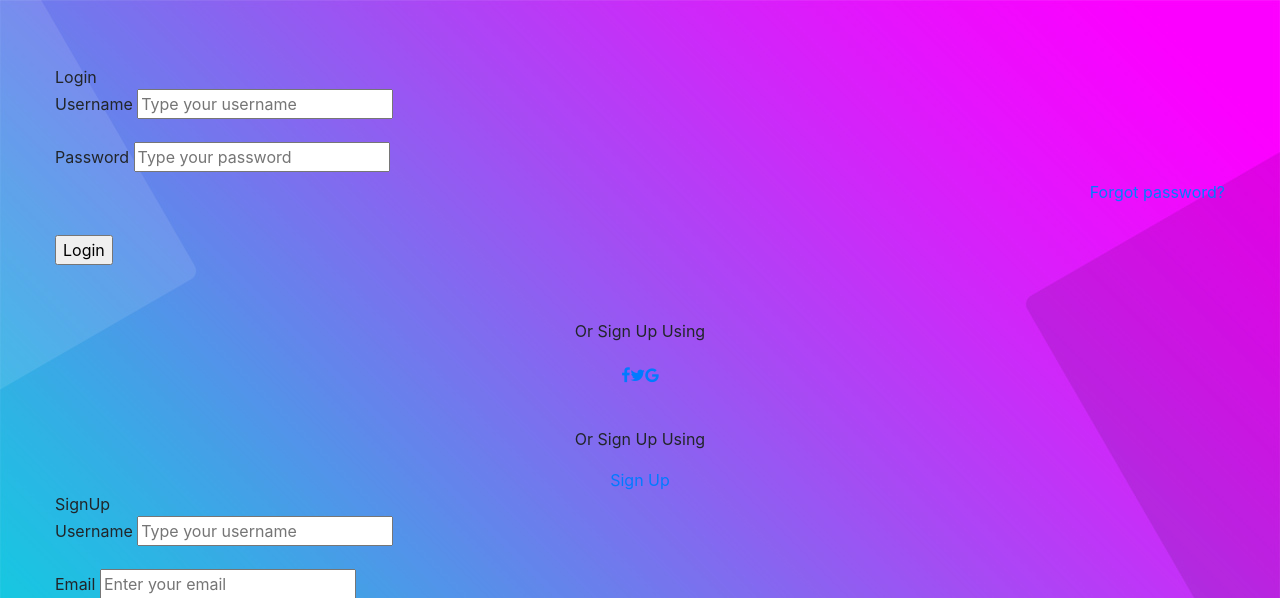
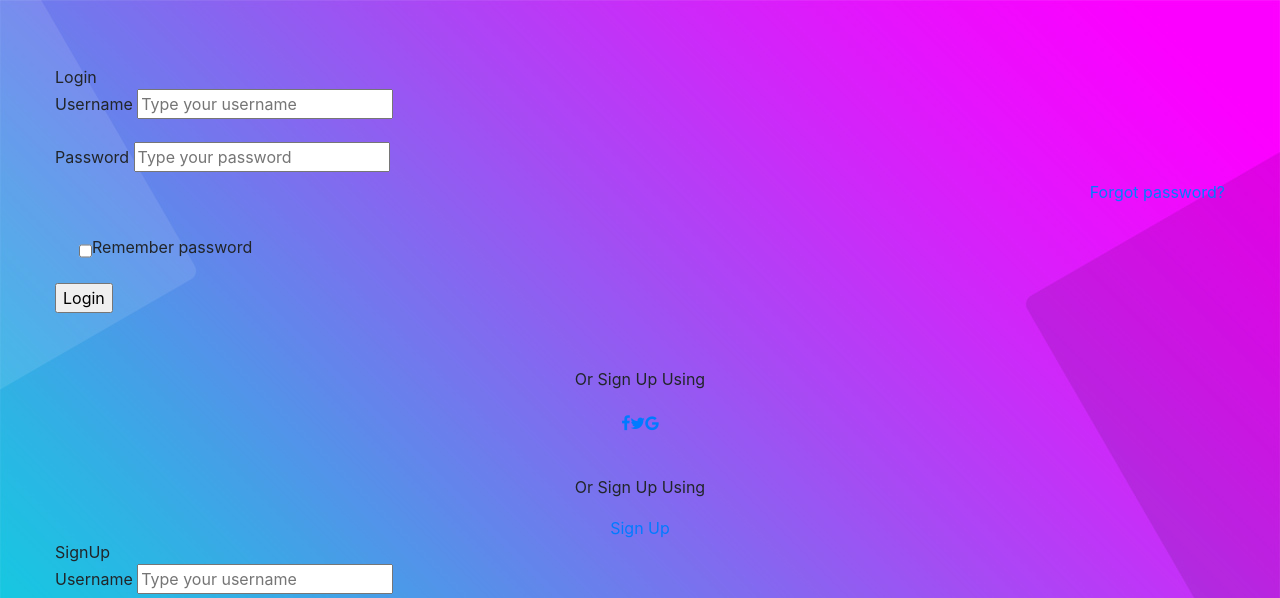
Before and after one commit to NeoAnoman/Web_Developing, a PHP site: page / in a window 1280 px wide. Shown: the top 598 px of the page. Run offline with PHP 8.4, Linux system fonts and the light colour scheme.

Commit message:
added_a_checkbox
Please tell the UI developer to enhance the styling... lol

```diff
--- a/index.php
+++ b/index.php
@@ -74,6 +74,11 @@
 							Forgot password?
 						</a>
 					</div>
+
+					<div class="custom-control custom-checkbox mb-3">
+            <input type="checkbox" id="customCheck1" name="chkMe" value="PassSave">
+            <label class="custom-control-label" for="customCheck1">Remember password</label>
+          </div>
 
 					<div class="container-login100-form-btn">
 						<div class="wrap-login100-form-btn">
```
